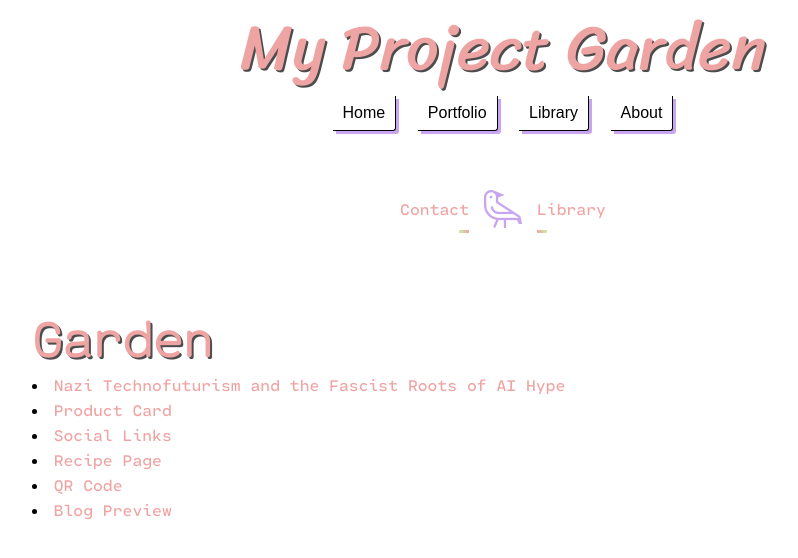
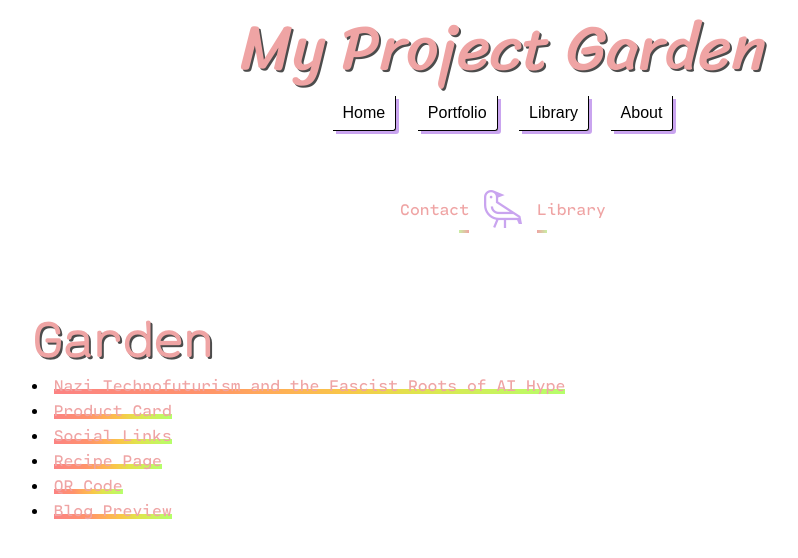
Before and after one commit to sola-fairy/sola-fairy.garden, a Jekyll site: the page built from _docs/garden.md, in a window 1280 px wide. Shown: the top 558 px of the page, without its empty margins (137-935 px from the left). Built offline with Jekyll 4.4.1, drawn with Linux system fonts in a browser that asks for light colours; some web fonts are replaced.

Commit message:
added gradient

```diff
--- a/assets/style.css
+++ b/assets/style.css
@@ -1,7 +1,7 @@
 :root {
   --border-radius: 0.188rem;
   --bg1: #fff;
-  --melon: hsla(0, 70%, 79%, 1);
+  --melon: #efa4a4;
   --wisteria: hsla(270, 70%, 79%, 1);
   --papaya-whip: hsla(35, 100%, 92%, 1);
   --black: hsla(0, 0%, 0%, 1);
@@ -15,6 +15,7 @@
   --size-step-3: clamp(1.728rem, 1.5938rem + 0.6711vw, 2.16rem);
   --size-step-4: clamp(2.0736rem, 1.9125rem + 0.8053vw, 2.592rem);
   --size-step-5: clamp(2.4883rem, 2.2951rem + 0.9663vw, 3.1104rem);
+  --bright-gradient: linear-gradient(90deg,hsl(0deg 95% 75%) 0%,hsl(16deg 100% 71%) 29%,hsl(31deg 100% 67%) 43%,hsl(43deg 93% 63%) 57%,hsl(62deg 74% 60%) 71%,hsl(90deg 100% 71%) 100%);
 }
 
 @font-face {
@@ -278,6 +279,10 @@ article {
     color: var(--melon);
     text-decoration: none;
     font-family: 'Cartograph Regular';
+    background-image: var(--bright-gradient);
+    background-size: 100% 5px;
+    background-position: bottom;
+    background-repeat: no-repeat;
   }
 
   a:hover {
```
